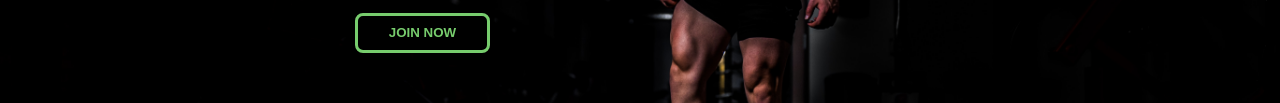
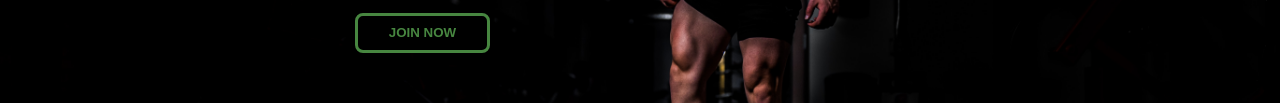
Before and after one commit to imCyberMohsin/GYM_Website, a plain HTML site: page index.html in a window 1280 px wide. In both pictures the pointer is over the button "JOIN NOW". Shown: the part 378-481 px from the top of the page. Drawn offline with Linux system fonts and the light colour scheme.

Commit message:
Update style.css

```diff
--- a/style.css
+++ b/style.css
@@ -46,12 +46,14 @@ body{
 .left .btn:hover{
     color: #478640;
     border: 3px solid #478640;
-    /* background-color: #478640; */
-
 }
 .right .btn:hover{
     border: 3px solid #478640;
     background-color: #478640;
+}
+.container .btn:hover{
+    color: #478640;
+    border: 3px solid #478640;
 }
 
 /*? Nav Bar  */
```
